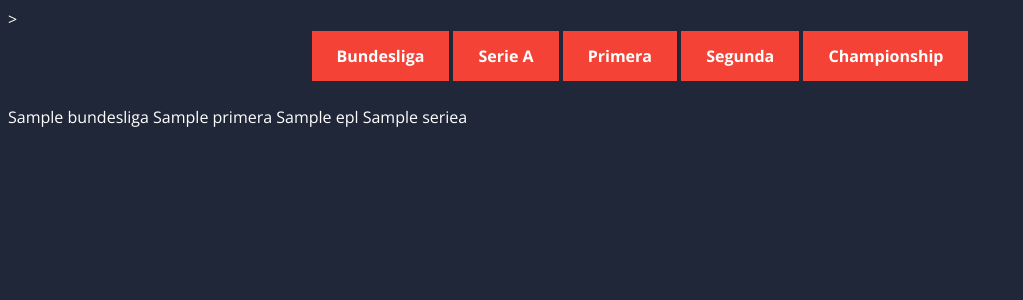
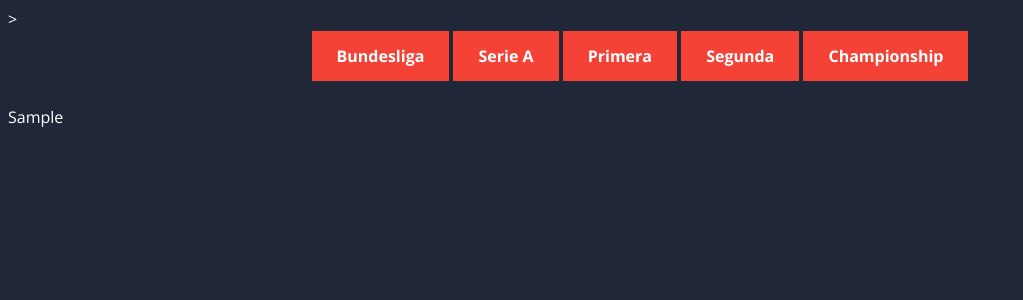
Before and after one commit to vadyme/pet_project, a Flask app: template templates/index.html in a window 1280 px wide. Shown: the top 300 px of the page, without its empty margins (0-1023 px from the left). Run offline with Flask 2, Linux system fonts and the light colour scheme; the template is opened without the code that fills it: most values are stand-ins (such as "Sample title", 1, 10 or a date in 2020).

Commit message:
show sorted list of current matchday fixtures for multiple leagues

```diff
--- a/app.py
+++ b/app.py
@@ -1,7 +1,7 @@
 from flask import Flask, render_template, request
 import standing_table
-import fixture, Matchday
-from fixture import Fixtures
+import Fixture, Matchday
+from Fixture import Fixtures
 from standing_table import StandingTable
 from Topscorers import Topscorer, TopscorersTable, populate_table_data
 
@@ -16,13 +16,9 @@ app = Flask(__name__)
 @app.route('/', methods=['GET'])
 def index():
 
-    bundesliga_matchday_fixtures = Fixtures(Matchday.get_current_matchday_fixtures(2755))
-    primera_matchday_fixtures = Fixtures(Matchday.get_current_matchday_fixtures(2833))
-    seriea_matchday_fixtures = Fixtures(Matchday.get_current_matchday_fixtures(2857))
-    epl_matchday_fixtures = Fixtures(Matchday.get_current_matchday_fixtures(2790))
+    current_matchday_fixtures = Fixtures(Matchday.get_current_matchday_for_multiple_leagues())
 
-    return render_template('index.html', bundesliga=bundesliga_matchday_fixtures, primera=primera_matchday_fixtures,
-           seriea=seriea_matchday_fixtures, epl=epl_matchday_fixtures)
+    return render_template('index.html', current_matchday_fixtures=current_matchday_fixtures)
 
 
 @app.route('/test/<int:league_id>')
--- a/templates/index.html
+++ b/templates/index.html
@@ -16,10 +16,7 @@
 </div>
 
 <div class = "matchday">
-    {{bundesliga}}
-    {{primera}}
-    {{epl}}
-    {{seriea}}
+    {{current_matchday_fixtures}}
 </div>
 
 </body>
```
Also changed, not shown: Matchday.py (+29 -5 lines).
